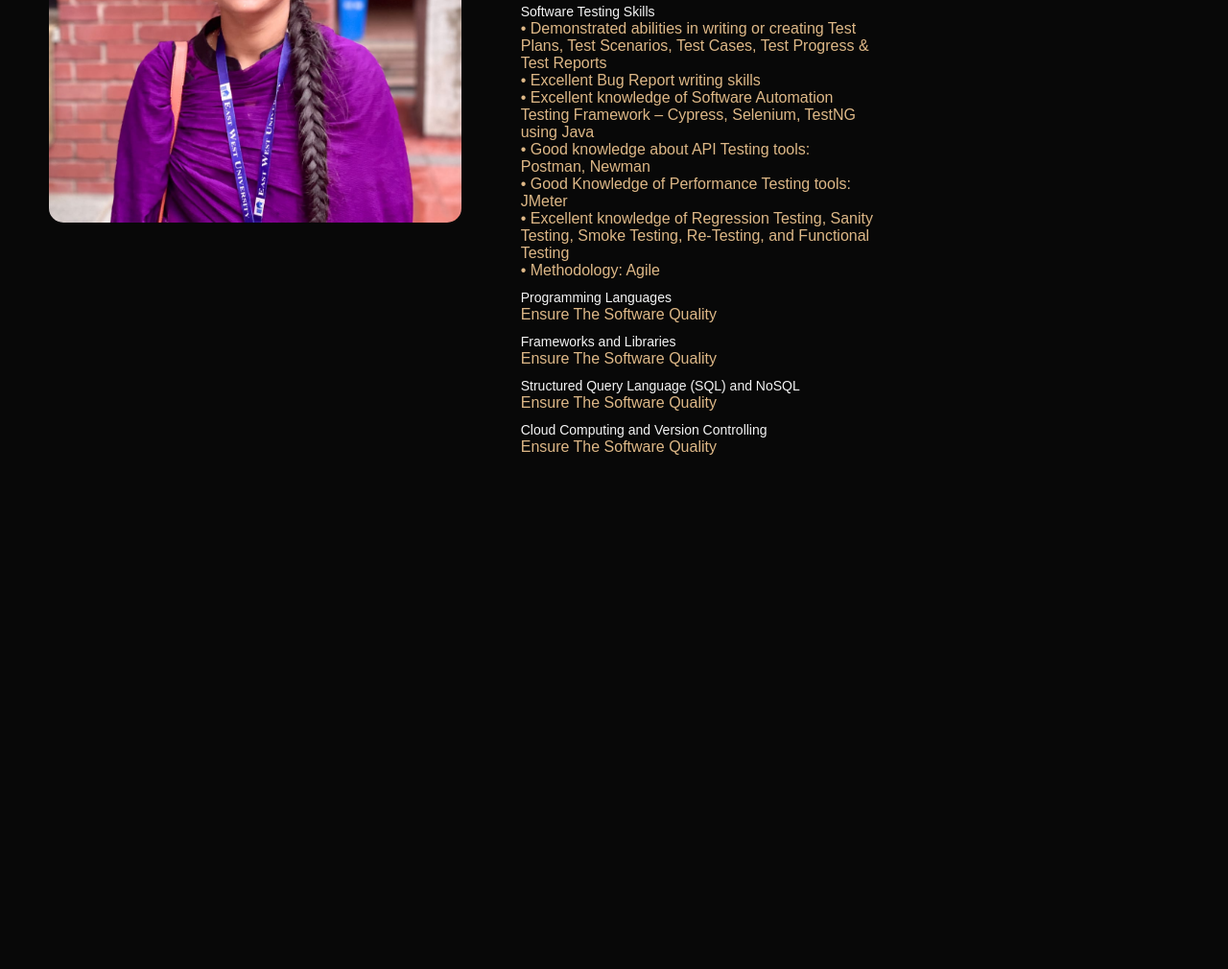
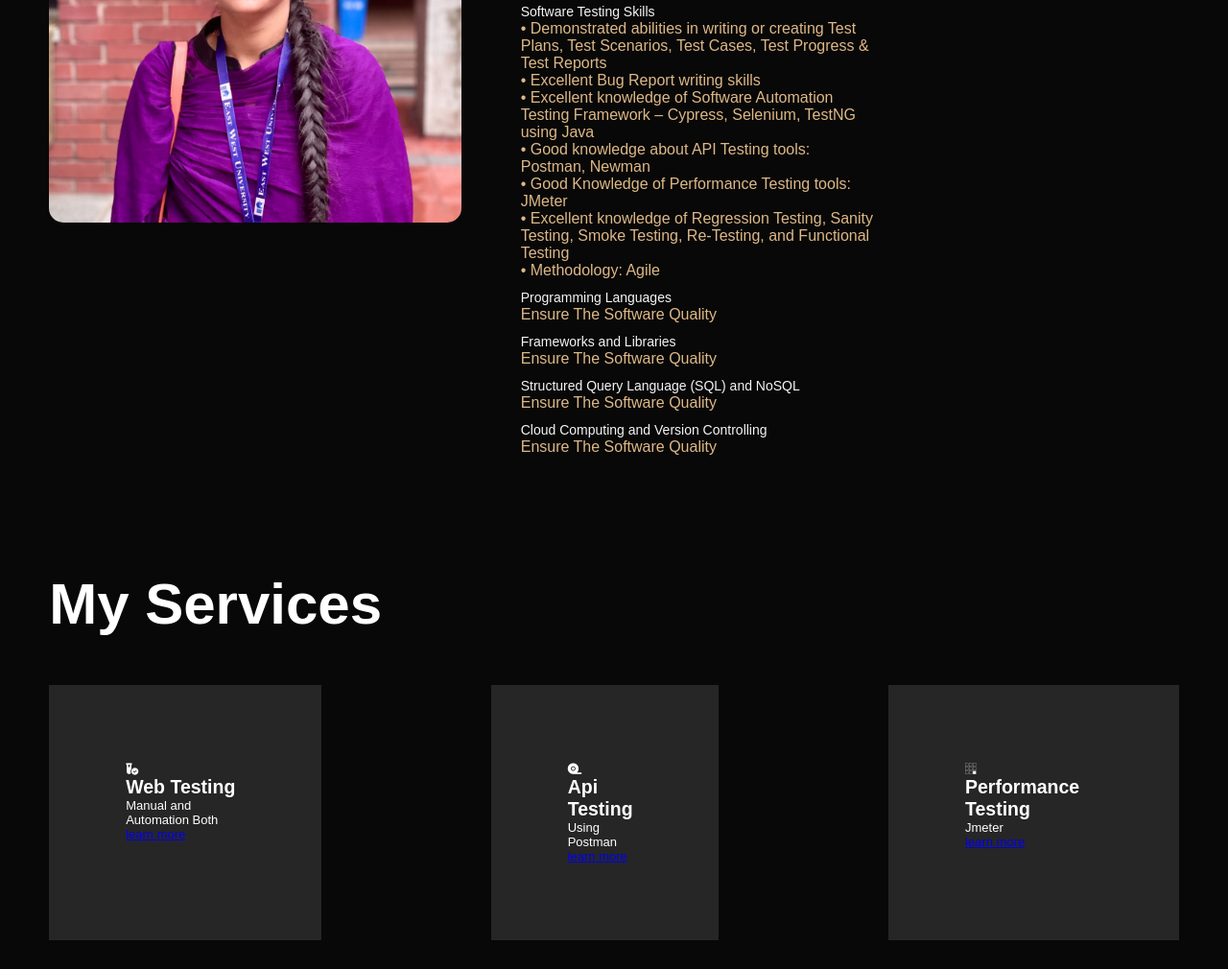
Before and after one commit to israkzahan/Israk_Zahan_Portfolio, a plain HTML site: page index.html in a window 1280 px wide. Shown: the part 1135-2145 px from the top of the page at 96% size. Before the commit the page ends 1700 px from the top, so only its background shows below. Drawn offline with Linux system fonts and the light colour scheme.

Commit message:
second time

```diff
--- a/index.html
+++ b/index.html
@@ -5,6 +5,7 @@
     <meta name="viewport" content="width=device-width, initial-scale=1.0">
     <title>Personal Portfolio</title>
     <link rel="stylesheet" href="style.css">
+    <script src="https://kit.fontawesome.com/5e8a2886ce.js" crossorigin="anonymous"></script>
 </head>
 <body>
     <div id="header">
@@ -92,7 +93,33 @@
         </div>
     </div>
 <!-----------------------------Services------------->
+<div id="services">
+    <div class="container">
+        <h1 class="sub-title">My Services</h1>
+        <div class="services-list">
+            <div>
+                <i class="fa-solid fa-vial-circle-check"></i>
+                <h2>Web Testing</h2>
+                <p> Manual and Automation Both</p>
+                <a href="#">learn more</a>
+            </div>
 
+            <div>
+                <i class="fa-solid fa-tape"></i>
+                <h2>Api Testing</h2>
+                <p> Using Postman</p>
+                <a href="#">learn more</a>
+            </div>
+            <div>
+                <i class="fa-brands fa-buromobelexperte"></i>
+                <h2>Performance Testing</h2>
+                <p> Jmeter</p>
+                <a href="#">learn more</a>
+            </div>
+
+        </div>
+    </div>
+</div>
 
 
  <script>
--- a/style.css
+++ b/style.css
@@ -139,3 +139,26 @@ nav ul li a:hover::after{
 .tab-contents.active-tab{
     display: block;
 }
+/* ----------------Services----------------------- */
+#services{
+    padding: 30px 4%;
+
+}
+
+.services-list{
+    display: grid;
+    grid-template-columns: repeat(auto-fit, minmax(250, 1fr));
+    grid-gap: 15%;
+    margin-top: 50px;
+    display: flex;
+
+
+}
+.services-list div{
+    background: #262626;
+    padding: 80px;
+    font-size: 13px;
+    font-weight: 300;
+    border-right: 10px;
+}
+/*50:31*/
```
